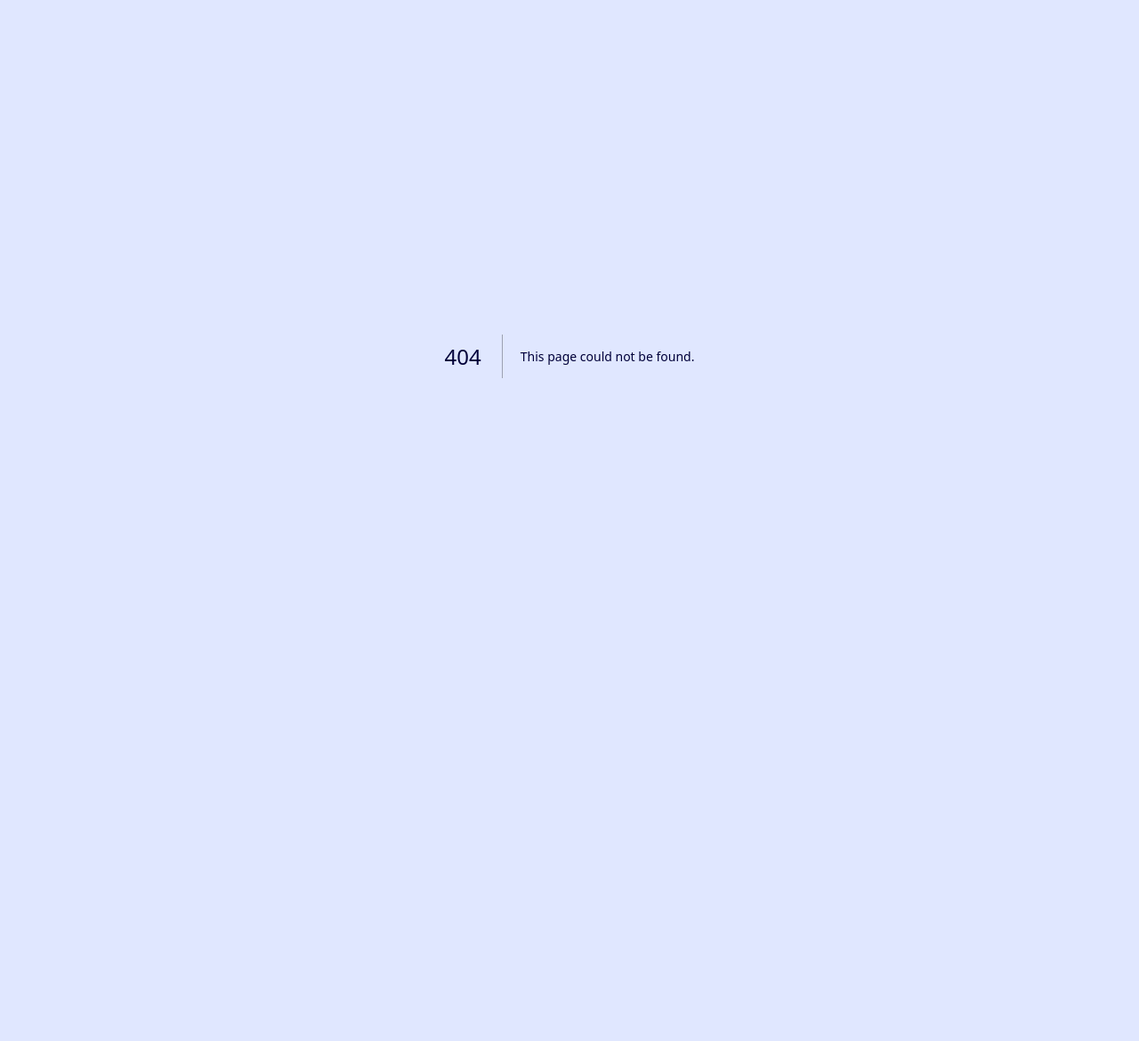
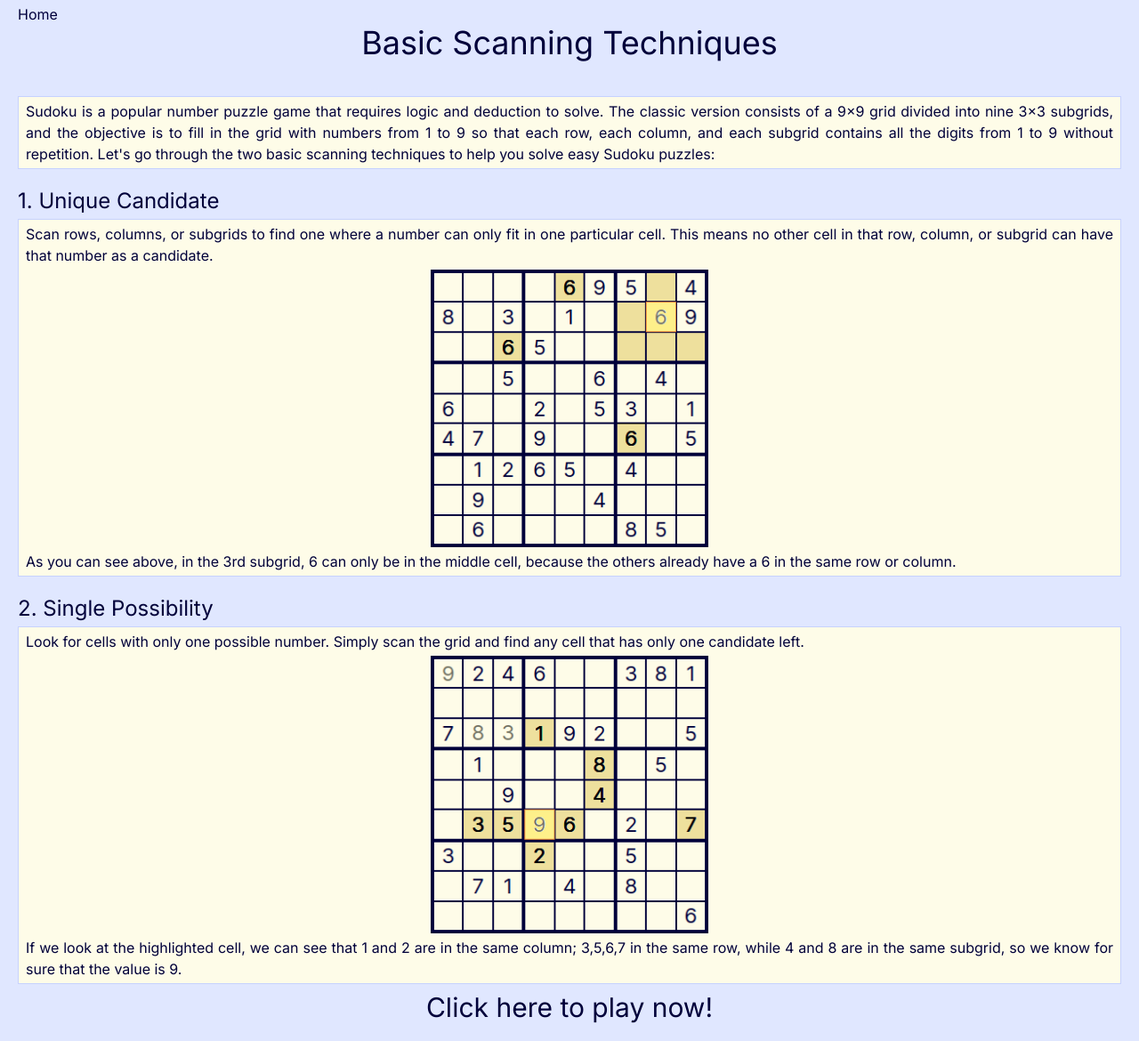
Before and after one commit to StellyITA/puzzle-challenge, a Next.js app: page /sudoku-tutorials/basic in a window 1280 px wide. Before the commit this address had no page. Shown: the whole page at 89% size. Before the commit the page ends 800 px from the top, so only its background shows below. Built offline with nearby package versions, Linux system fonts and the light colour scheme.

Commit message:
feat: add first sudoku tutorial

```diff
--- /dev/null
+++ b/src/app/sudoku-tutorials/basic/page.jsx
@@ -0,0 +1,42 @@
+import Image from 'next/image';
+import Link from 'next/link';
+
+import uniqueCandidate from '/public/images/tutorials/unique-candidate.png';
+import singlePossibility from '/public/images/tutorials/single-possibility.png';
+
+export default function BasicTechniques() {
+	return (
+		<div className='grid text-justify p-5 pt-1'>
+			<Link
+				href='/'
+				className='hover:text-indigo-900 active:text-indigo-900'
+			>Home</Link>
+			<h1 className='text-4xl text-center p-10 pt-0'>Basic Scanning Techniques</h1>
+			<p className='bg-yellow-50 p-1 px-2 border border-indigo-200'>Sudoku is a popular number puzzle game that requires logic and deduction to solve. The classic version consists of a 9x9 grid divided into nine 3x3 subgrids, and the objective is to fill in the grid with numbers from 1 to 9 so that each row, each column, and each subgrid contains all the digits from 1 to 9 without repetition. Let's go through the two basic scanning techniques to help you solve easy Sudoku puzzles:</p>
+			<h2 className='text-2xl pt-5 pb-1'>1. Unique Candidate</h2>
+			<p className='grid bg-yellow-50 p-1 px-2 border border-indigo-200'>
+				Scan rows, columns, or subgrids to find one where a number can only fit in one particular cell. This means no other cell in that row, column, or subgrid can have that number as a candidate.
+				<Image
+					src={uniqueCandidate}
+					alt='Unique Candidate Example'
+					className='place-self-center p-1'
+				/>
+				As you can see above, in the 3rd subgrid, 6 can only be in the middle cell, because the others already have a 6 in the same row or column.
+			</p>
+			<h2 className='text-2xl pt-5 pb-1'>2. Single Possibility</h2>
+			<p className='grid bg-yellow-50 p-1 px-2 border border-indigo-200'>
+				Look for cells with only one possible number. Simply scan the grid and find any cell that has only one candidate left.
+				<Image
+					src={singlePossibility}
+					alt='Single Possibility Example'
+					className='place-self-center p-1'
+				/>
+				If we look at the highlighted cell, we can see that 1 and 2 are in the same column; 3,5,6,7 in the same row, while 4 and 8 are in the same subgrid, so we know for sure that the value is 9.
+			</p>
+			<Link
+				href='/sudoku'
+				className='place-self-center hover:text-indigo-900 active:text-indigo-900 pt-2 text-3xl'
+			>Click here to play now!</Link>
+		</div>
+	)
+}
--- /dev/null
+++ b/src/app/sudoku-tutorials/page.jsx
@@ -0,0 +1,31 @@
+import Link from 'next/link';
+import Image from 'next/image';
+import basicTechniquesIcon from '/public/images/tutorials/unique-candidate.png'
+
+export default function SudokuTutorials() {
+	return (
+		<div className='grid'>
+			<h1 className='place-self-center p-3 text-4xl'>Sudoku Tutorials</h1>
+
+				<ul className='place-self-center'>
+
+					<li>
+						<Link
+							href={'/sudoku-tutorials/basic'}
+							className="hover:text-indigo-900 active:text-indigo-900"
+						>
+							<div className='grid'>
+								<h2 className='place-self-center text-xl p-1'>Basic Scanning Techniques</h2>
+							</div>
+							<Image
+								src={basicTechniquesIcon}
+								alt='Basic Scanning Techniques'
+							/>
+						</Link>
+					</li>
+
+				</ul>
+
+		</div>
+	)
+}
```
Also changed, not shown: public/images/tutorials/single-possibility.png (added), public/images/tutorials/unique-candidate.png (added).
